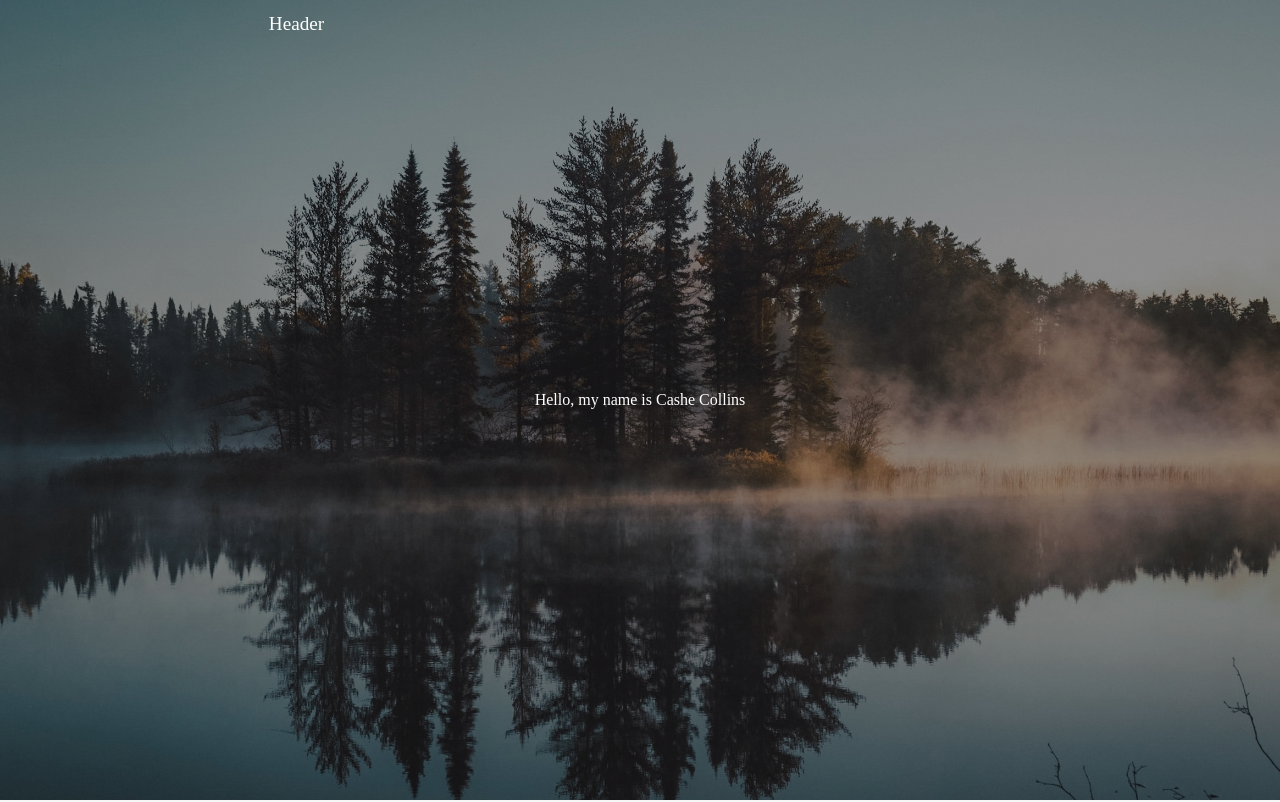
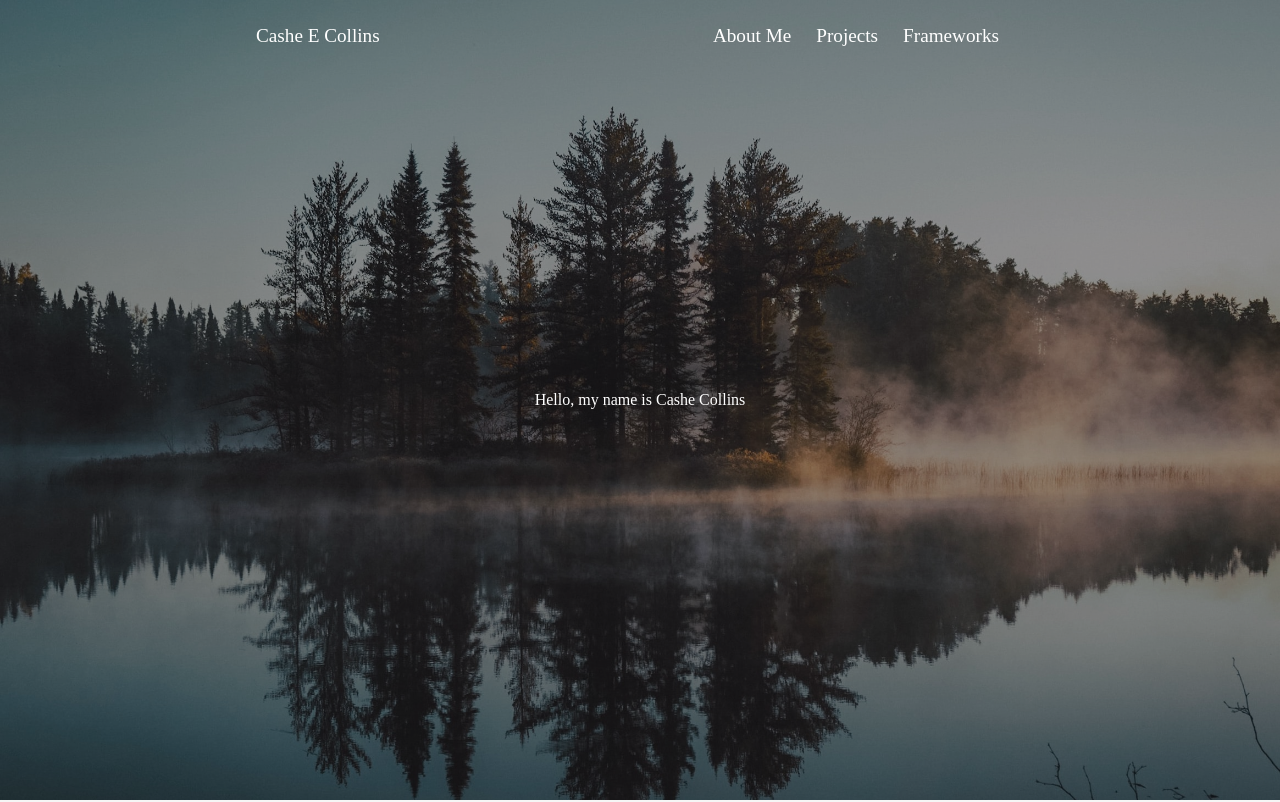
Before and after one commit to cashecollins/cashecollins.github.io, a plain HTML site: page index.html in a window 1280 px wide. Shown: the top 802 px of the page. Drawn offline with Linux system fonts and the light colour scheme.

Commit message:
upadted links

```diff
--- a/css/styles.css
+++ b/css/styles.css
@@ -1,3 +1,7 @@
+* {
+    scroll-behavior: smooth !important;
+}
+
 body {
     margin: unset;
 }
@@ -6,9 +10,18 @@ h1 {
     margin: 0 0 3% 0;
 }
 
+section {
+    display: flex;
+    flex-direction: column;
+    justify-content: center;
+    align-items: center;
+    height: 80vh;
+    background-color: darkslategray;
+}
+
 .nav-bar {
     width: 100%;
-    padding: 1%;
+    padding: 25px 0;
     position: fixed;
     top: 0;
     font-size: larger;
@@ -22,24 +35,23 @@ h1 {
 
 .nav-bar.light {
     transition: .4s;
-    color: black;
+    color: darkslategray;
     background-color: whitesmoke;
     opacity: 1;
     border-bottom: 1px solid darkslategray;
 }
 
-.nav-bar-content {
+.nav-bar-content-container {
+    display: grid;
+    grid-template-columns: 1fr auto auto auto auto;
+    grid-column-gap: 25px;
     width: 60%;
     margin-left: 20%;
 }
 
-.section {
-    display: flex;
-    flex-direction: column;
-    justify-content: center;
-    align-items: center;
-    height: 80vh;
-    background-color: darkslategray;
+.nav-bar-content {
+    color: inherit;
+    text-decoration: none;
 }
 
 .cover {
--- a/index.html
+++ b/index.html
@@ -15,17 +15,22 @@
 
 <body>
     <div class="nav-bar dark">
-        <div class="nav-bar-content">Header</div>
+        <div class="nav-bar-content-container">
+            <a class="nav-bar-content" href="#cover">Cashe E Collins</a>
+            <a class="nav-bar-content" href="#intro">About Me</a>
+            <a class="nav-bar-content" href="#projects">Projects</a>
+            <a class="nav-bar-content" href="#frameworks">Frameworks</a>
+        </div>
     </div>
 
 
-    <div class="section cover">
+    <section class="cover" id="cover">
         <div class="cover-title">Hello, my name is Cashe Collins</div>
         <div class="overlay"></div>
-    </div>
+    </section>
 
 
-    <div class="section intro">
+    <section class="intro" id="intro">
         <div class="intro-container">
             <div>
                 Lorem ipsum dolor sit amet, consectetur adipiscing elit, sed do eiusmod tempor incididunt ut labore et dolore magna aliqua. Ut enim ad minim veniam, quis nostrud exercitation ullamco laboris nisi ut aliquip ex ea commodo consequat. Duis aute irure dolor in reprehenderit in voluptate velit esse cillum dolore eu fugiat nulla pariatur.
@@ -34,10 +39,10 @@
                 Lorem ipsum dolor sit amet, consectetur adipiscing elit, sed do eiusmod tempor incididunt ut labore et dolore magna aliqua. Ut enim ad minim veniam, quis nostrud exercitation ullamco laboris nisi ut aliquip ex ea commodo consequat. Duis aute irure dolor in reprehenderit in voluptate velit esse cillum dolore eu fugiat nulla pariatur.
             </div>
         </div>
-    </div>
+    </section>
 
 
-    <div class="section projects">
+    <section class="projects" id="projects">
         <h1>Personal Projects</h1>
         <div class="projects-container">
             <a class="project-cell live-stg" href="https://livestg.com">
@@ -50,10 +55,10 @@
                 <span class="project-cell-title">Breast Cancer Detection AI</span>
             </div>
         </div>
-    </div>
+    </section>
 
 
-    <div class="section talent">
+    <section class="talent" id="frameworks">
         <h1>Frameworks and Services</h1>
         <div class="talent-container">
             <div>Django</div>
@@ -66,9 +71,11 @@
             <div>Jira/Agile</div>
         </div>
 
-    </div>
-    <div class="section contact">
+    </section>
+
+
+    <section class="contact">
         <h1>Contact</h1>
-    </div>
+    </section>
 </body>
 </html>
```
